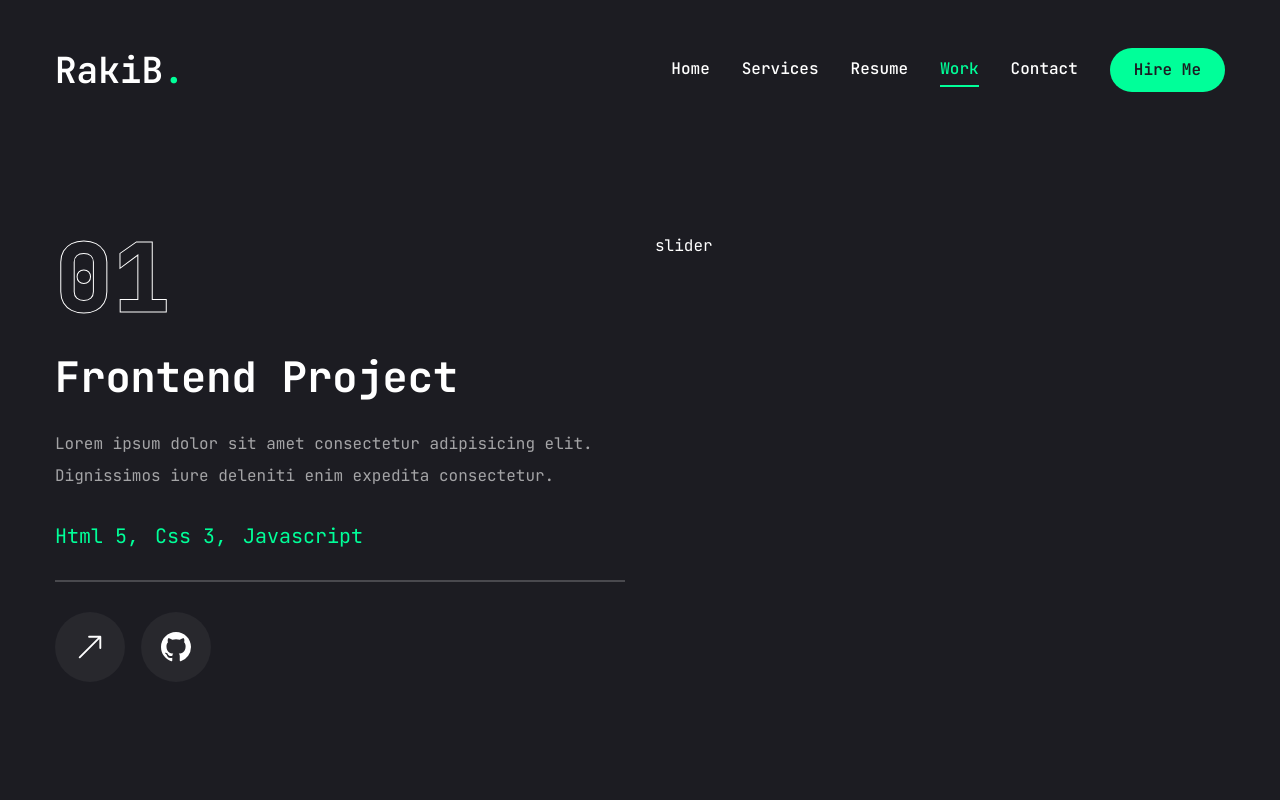
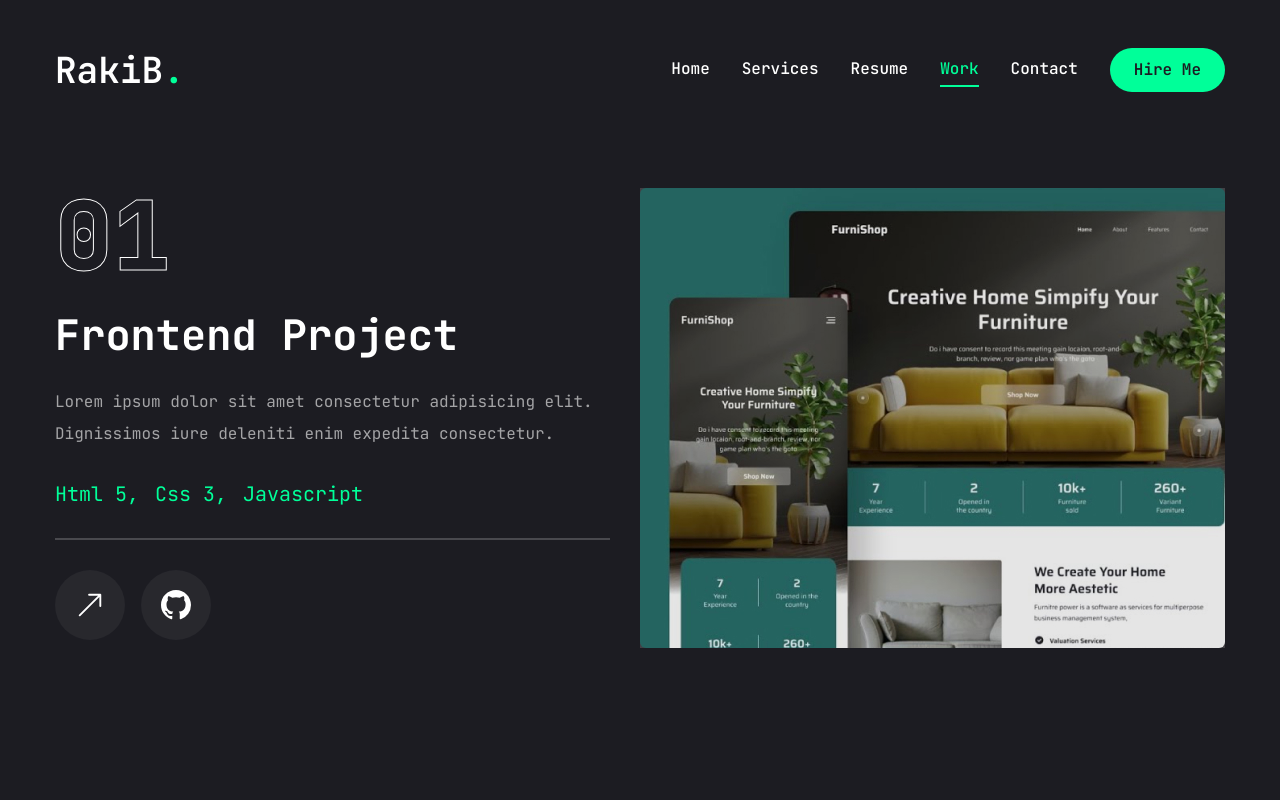
Before and after one commit to RakibAlom/next-portfolio, a Next.js app: page /work in a window 1280 px wide. Built offline with nearby package versions, Linux system fonts and the light colour scheme.

Commit message:
work slider button page created

```diff
--- a/app/work/page.jsx
+++ b/app/work/page.jsx
@@ -15,6 +15,7 @@ import {
 
 import Link from "next/link";
 import Image from "next/image";
+import WorkSliderBtns from "@/components/WorkSliderBtns";
 
 const projects = [
   {
@@ -54,10 +55,20 @@ const projects = [
 
 const Work = () => {
   const [project, setProject] = useState(projects[0]);
+
+  const handleSlideChange = (swiper) => {
+    // get current slide index
+    const currentIndex = swiper.activeIndex;
+    setProject(projects[currentIndex]);
+  };
+
   return (
     <motion.div
       initial={{ opacity: 0 }}
-      animate={{ opacity: 1 }}
+      animate={{
+        opacity: 1,
+        transition: { delay: 2.4, duration: 0.4, ease: "easeIn" },
+      }}
       className="min-h-[80vh] flex flex-col justify-center py-12 xl:px-0"
     >
       <div className="container mx-auto">
@@ -94,7 +105,7 @@ const Work = () => {
                   <TooltipProvider delayDuration={100}>
                     <Tooltip>
                       <TooltipTrigger className="w-[70px] h-[70px] rounded-full bg-white/5 flex justify-center items-center group">
-                        <BsArrowUpRight className="text-white text-3xl" />
+                        <BsArrowUpRight className="text-white text-3xl group-hover:text-accent" />
                       </TooltipTrigger>
                       <TooltipContent>
                         <p>Live Project</p>
@@ -107,7 +118,7 @@ const Work = () => {
                   <TooltipProvider delayDuration={100}>
                     <Tooltip>
                       <TooltipTrigger className="w-[70px] h-[70px] rounded-full bg-white/5 flex justify-center items-center group">
-                        <BsGithub className="text-white text-3xl" />
+                        <BsGithub className="text-white text-3xl group-hover:text-accent" />
                       </TooltipTrigger>
                       <TooltipContent>
                         <p>Github Repository</p>
@@ -118,7 +129,36 @@ const Work = () => {
               </div>
             </div>
           </div>
-          <div className="w-full xl:w-[50%]">slider</div>
+          <div className="w-full xl:w-[50%]">
+            <Swiper
+              spaceBetween={30}
+              slidesPerView={1}
+              className="xl:h-[520px] mb-12"
+              onSlideChange={handleSlideChange}
+            >
+              {projects.map((project, index) => {
+                return (
+                  <SwiperSlide key={index} className="w-full">
+                    <div className="h-[460px] relative group flex justify-center items-center bg-pink-50/20">
+                      {/* overlay */}
+                      <div className="absolute top-0 bottom-0 w-full h-full bg-black/10 z-10"></div>
+                      {/* image */}
+                      <div className="relative w-full h-full">
+                        <Image
+                          src={project.image}
+                          fill
+                          className="object-cover rounded-md"
+                          alt={project.title}
+                        />
+                      </div>
+                    </div>
+                  </SwiperSlide>
+                );
+              })}
+              {/* slider buttons */}
+              <WorkSliderBtns />
+            </Swiper>
+          </div>
         </div>
       </div>
     </motion.div>
--- /dev/null
+++ b/components/WorkSliderBtns.jsx
@@ -0,0 +1,7 @@
+"use client";
+
+const WorkSliderBtns = () => {
+  return <div>WorkSliderBtns</div>;
+};
+
+export default WorkSliderBtns;
```
